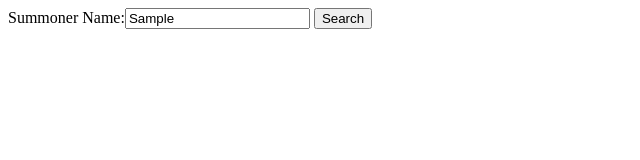
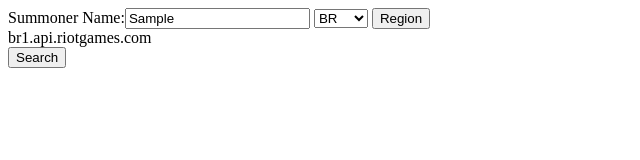
Before and after one commit to zlept55/MY.GG-2, a plain HTML site: page index.html in a window 1280 px wide. Both pictures are taken after typing "Sample" into the empty fields and a click on the button "Search". Shown: the whole page, without its empty margins (0-640 px from the left). Drawn offline with Linux system fonts and the light colour scheme; no server answers.

Commit message:
quase a acabar o 2ºvideo

```diff
--- a/index.html
+++ b/index.html
@@ -9,11 +9,27 @@
 </head>
 <body>
     Summoner Name:<input type="text" id="summoner_name">
+    <select id="choose_region">
+        <option value="0">BR</option>
+        <option value="1">EUN</option>
+        <option value="2">EUW</option>
+        <option value="3">JP</option>
+        <option value="4">KR</option>
+        <option value="5">LA</option>
+        <option value="6">LA2</option>
+        <option value="7">NA</option>
+        <option value="8">OC</option>
+        <option value="9">TR</option>
+        <option value="10">RU</option>
+    </select>
+    <input type="button" onclick="chooseRegion()" value="Region">
+    <div id="test_region"></div>
     <input type="button" id="search_button" value="Search" onclick="Search_summoner()">
     <div id="summoner_name_data"></div>
     <div id="summonerlevel_data"></div>
     <div id="summonerprofilepic_data">
         <img id="summonerprofilepic_picture" src="">
     </div>
+
 </body>
 </html>
--- a/script.js
+++ b/script.js
@@ -1,16 +1,24 @@
-var API_key = "RGAPI-1c55dafc-0505-4cbf-be9f-969276d96c7d"
-var euw_url  = "https://euw1.api.riotgames.com";
+var API_key = "RGAPI-e6f9ba2b-7b1e-464d-85a8-11212c934962"
+var server_url  = "";
 var summoner_name = "";
+var RegionNumber = "";
 const regions = ["br1.api.riotgames.com","eun1.api.riotgames.com","euw1.api.riotgames.com","jp1.api.riotgames.com","kr.api.riotgames.com","la1.api.riotgames.com","la2.api.riotgames.com","na1.api.riotgames.com","oc1.api.riotgames.com","tr1.api.riotgames.com","ru.api.riotgames.com","ph2.api.riotgames.com","sg2.api.riotgames.com","th2.api.riotgames.com","tw2.api.riotgames.com","vn2.api.riotgames.com"]
 
+function chooseRegion(){
+    RegionNumber = document.getElementById("choose_region").value;
+    document.getElementById("test_region").innerHTML = regions[RegionNumber];
+    server_url = regions[RegionNumber];
+}
+
 function Search_summoner(){
-    summoner_name = document.getElementById("summoner_name").value;
+    summoner_name = document.getElementById("summoner_name").value  ;
+    chooseRegion();
     data();
 }
 
 async function data() {
     var summonerNameUrl = "/lol/summoner/v4/summoners/by-name/"+ summoner_name;
-    var fullSummonerNameUrl = euw_url+summonerNameUrl+"?api_key="+API_key;
+    var fullSummonerNameUrl = "https://"+server_url+summonerNameUrl+"?api_key="+API_key;
     console.log(fullSummonerNameUrl);
     const dataSummoner_1 = await fetch(fullSummonerNameUrl);
     const dataSummoner_full = await dataSummoner_1.json();
@@ -29,7 +37,3 @@ async function data() {
     var profile_pic_url = "http://ddragon.leagueoflegends.com/cdn/13.12.1/img/profileicon/"+profile_pic_number+".png";
     document.getElementById("summonerprofilepic_picture").src = profile_pic_url;
 }
-
-function chooseRegion(){
-
-}
```
